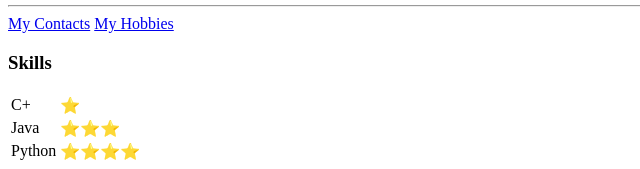
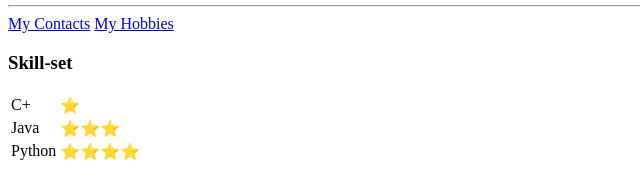
Before and after one commit to justkel/cv, a plain HTML site: page index.html in a window 1280 px wide. Shown: the part 728-897 px from the top of the page, 0-640 px from the left. Drawn offline with Linux system fonts and the light colour scheme.

Commit message:
Update index.html

```diff
--- a/index.html
+++ b/index.html
@@ -58,7 +58,7 @@
   <a href="contact-me.html">My Contacts</a>
   <a href="hobbies.html">My Hobbies</a>
 
-  <h3>Skills</h3>
+  <h3>Skill-set</h3>
 
 <table>
   <tr>
```
